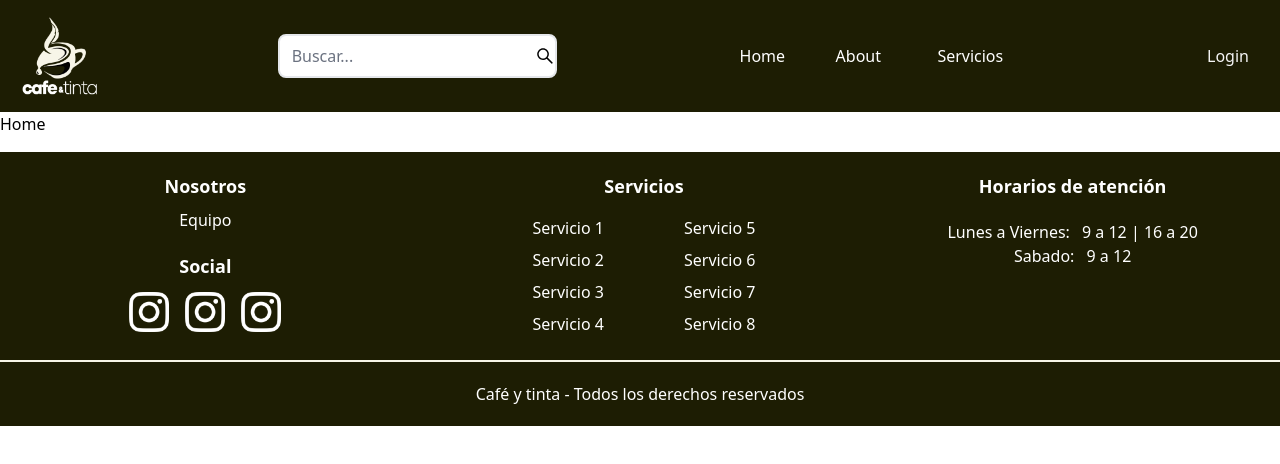
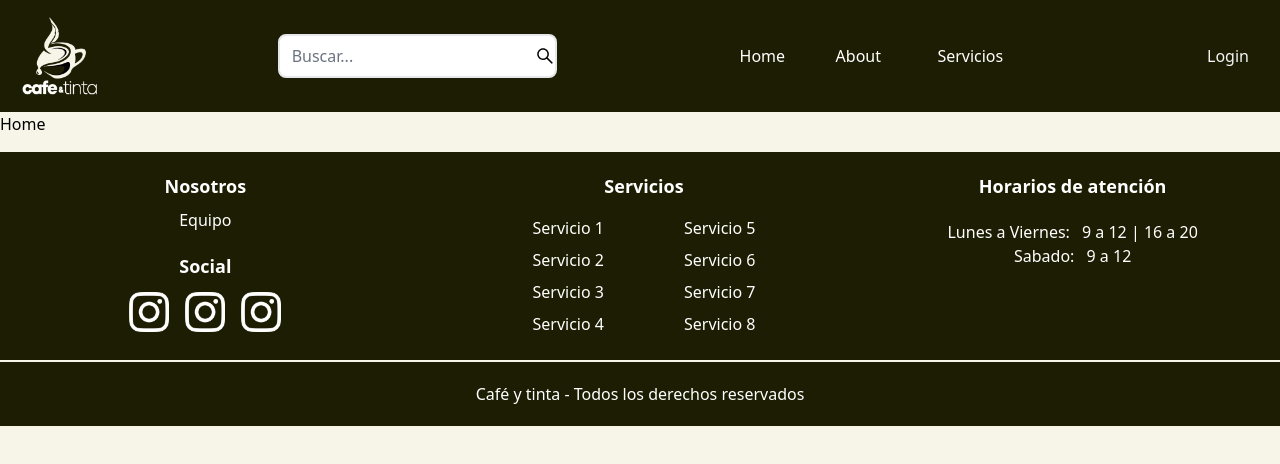
Before and after one commit to JohnRM992/Blog-Editorial-MERN, a React (Vite) app in the folder client/: page / in a window 1280 px wide. Shown: the top 464 px of the page. Built offline with nearby package versions, Linux system fonts and the light colour scheme.

Commit message:
CSS rules modification

```diff
--- a/client/src/components/Footer.jsx
+++ b/client/src/components/Footer.jsx
@@ -54,7 +54,7 @@ export default function FooterComponent() {
                 </div>
             </div>
             {/* DERECHOS */}
-        <div className="text-center border-t-2 border-[#F7F5E8] p-5">Café y tinta - Todos los derechos reservados</div>
+        <div className="text-center border-t-2 border-t-[#F7F5E8] p-5">Café y tinta - Todos los derechos reservados</div>
         </div>
 
     </footer>
--- a/client/src/custom.css
+++ b/client/src/custom.css
@@ -1,4 +1,7 @@
 /* Dropdown Button */
+body{
+  background-color: #F7F5E8;
+}
 .dropbtn {
 
     /* color: white; */
--- a/client/src/pages/SignUp.jsx
+++ b/client/src/pages/SignUp.jsx
@@ -1,6 +1,7 @@
 import { Alert, Label, Spinner } from 'flowbite-react';
 import React, { useState } from 'react';
 import { Link , useNavigate} from 'react-router-dom';
+import "../custom.css"
 
 export default function SignUp() {
   const [formData, setFormData] = useState({});
@@ -42,7 +43,7 @@ export default function SignUp() {
   };
 
   return (
-    <div className='min-h-screen bg-[#F7F5E8] pt-40'>
+    <div className='min-h-screen  pt-40'>
       <div className="flex p-3 max-w-5xl mx-auto flex-col md:flex-row md:items-center gap-5">
         {/* left side */}
         <div className='flex-1'>
@@ -92,8 +93,7 @@ export default function SignUp() {
             <button
               type="submit"
               className='mt-5 rounded-lg h-10 text-white bg-[#1D1D03] text-lg font-semibold transition-all duration-300 hover:bg-black hover:text-white'
-              disabled={loading}
-            >
+              disabled={loading}>
               {loading ? (
                 <>
                 <Spinner size='sm' />
```
